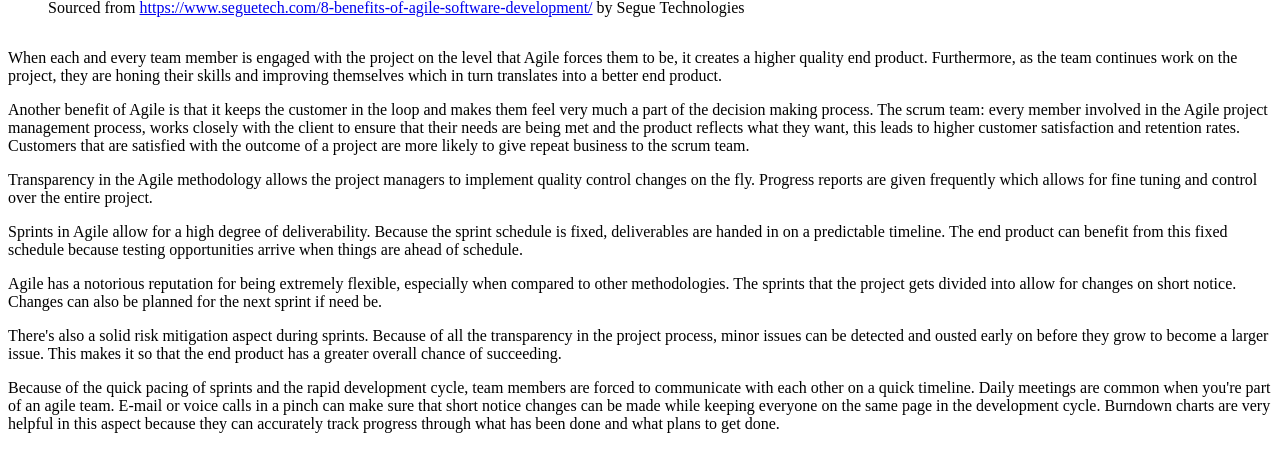
After one commit to khoderp/ITIS-3300-Blog, a Flask app: template templates/articles/benefits_of_agile.html in a window 1280 px wide. The commit adds this page. Shown: the part 801-1250 px from the top of the page. Run offline with Flask 3, Linux system fonts and the light colour scheme; the template is opened without the code that fills it, so the values that code supplies are empty.

Commit message:
Added the Benefits of Agile article
Removed the example article

```diff
--- a/templates/article.html
+++ b/templates/article.html
@@ -1,7 +1,9 @@
 {% extends "base.html" %}
 
+{% set title = article.title %}
+
 {% block main %}
-	<div class="container mt-4">
+	<div class="container col-xl-8 col-xxl-6 my-5">
 		<h1 class="display-2">{{ article.title }}</h1>
 		<div class="d-flex gap-3">
 			<h6 class="text-body-secondary">By {{ article.author }}</h6>
--- /dev/null
+++ b/templates/articles/benefits_of_agile.html
@@ -0,0 +1,58 @@
+<p>
+	To begin, let's define the Agile methodology in the context of project management. Agile can be understood as an iterative process for the execution of a project that is continually evolving as it progresses.
+</p>
+
+<figure class="figure">
+	<img
+		class="figure-img"
+		src="https://miro.medium.com/v2/resize:fit:720/format:webp/1*GtEtKSrRQtLhx_gffxFhSA.png"
+		alt="The five steps of Agile">
+
+	<figcaption class="figure-caption">
+		Sourced from <a href="https://medium.com/@abeythilakeudara3/agile-methodology-106270809c99">https://medium.com/@abeythilakeudara3/agile-methodology-106270809c99</a> by Udara Abeythilake
+	</figcaption>
+</figure>
+
+<p>
+	One of the key benefits for using an agile methodology for your project is that particular stages of the project cycle can garner quick feedback and from this feedback, proposed changes can be implemented rather quickly. This makes Agile an attractive choice when considering quicker methodologies for a project. Each branch of the iterative cycle is called a sprint; or a set period of time in which a particular amount of work is completed. The project manager decides what work and how much work is to be completed within a sprint. The benefit here is that a good project manager can assign just enough work to optimize a sprint while ensuring that the workers aren't being overworked or underworked, which can lead to burnout, missed deadlines, or budget surpluses depending on how much/how little work is being completed.
+</p>
+
+<figure class="figure">
+	<img
+		class="figure-img"
+		src="https://www.seguetech.com/wp-content/uploads/2015/08/segue-blog-8-benefits-agile-development.png"
+		alt="The eight benefits of Agile">
+
+	<figcaption class="figure-caption">
+		Sourced from <a href="https://www.seguetech.com/8-benefits-of-agile-software-development/">https://www.seguetech.com/8-benefits-of-agile-software-development/</a> by Segue Technologies
+	</figcaption>
+</figure>
+<img src="">
+
+<p>
+	When each and every team member is engaged with the project on the level that Agile forces them to be, it creates a higher quality end product. Furthermore, as the team continues work on the project, they are honing their skills and improving themselves which in turn translates into a better end product.
+</p>
+
+<p>
+	Another benefit of Agile is that it keeps the customer in the loop and makes them feel very much a part of the decision making process. The scrum team: every member involved in the Agile project management process, works closely with the client to ensure that their needs are being met and the product reflects what they want, this leads to higher customer satisfaction and retention rates. Customers that are satisfied with the outcome of a project are more likely to give repeat business to the scrum team.
+</p>
+
+<p>
+	Transparency in the Agile methodology allows the project managers to implement quality control changes on the fly. Progress reports are given frequently which allows for fine tuning and control over the entire project.
+</p>
+
+<p>
+	Sprints in Agile allow for a high degree of deliverability. Because the sprint schedule is fixed, deliverables are handed in on a predictable timeline. The end product can benefit from this fixed schedule because testing opportunities arrive when things are ahead of schedule.
+</p>
+
+<p>
+	Agile has a notorious reputation for being extremely flexible, especially when compared to other methodologies. The sprints that the project gets divided into allow for changes on short notice. Changes can also be planned for the next sprint if need be.
+</p>
+
+<p>
+	There's also a solid risk mitigation aspect during sprints. Because of all the transparency in the project process, minor issues can be detected and ousted early on before they grow to become a larger issue. This makes it so that the end product has a greater overall chance of succeeding.
+</p>
+
+<p>
+	Because of the quick pacing of sprints and the rapid development cycle, team members are forced to communicate with each other on a quick timeline. Daily meetings are common when you're part of an agile team. E-mail or voice calls in a pinch can make sure that short notice changes can be made while keeping everyone on the same page in the development cycle. Burndown charts are very helpful in this aspect because they can accurately track progress through what has been done and what plans to get done.
+</p>
--- /dev/null
+++ b/templates/articles/benefits_of_agile.json
@@ -0,0 +1,7 @@
+{
+	"title": "The Benefits of Agile",
+	"author": "Mohamad Moumneh",
+	"date": "2023-09-09",
+	"subpath": "benefits_of_agile",
+	"templatePath": "benefits_of_agile.html"
+}
--- a/templates/articles/example_article.html
+++ /dev/null
@@ -1 +0,0 @@
-<p>This is the article's paragraph.</p>
--- a/templates/base.html
+++ b/templates/base.html
@@ -18,7 +18,7 @@
 			src="https://cdn.jsdelivr.net/npm/bootstrap@5.3.1/dist/js/bootstrap.bundle.min.js"
 			integrity="sha384-HwwvtgBNo3bZJJLYd8oVXjrBZt8cqVSpeBNS5n7C8IVInixGAoxmnlMuBnhbgrkm"></script>
 
-		<title>Agile Project Management</title>
+		<title>{% if title is defined %}{{ title }} | {% endif %}Agile Project Management</title>
 
 		{% block head %}{% endblock %}
 	</head>
```
Also changed, not shown: blog/__init__.py (+6 -2 lines), templates/articles/example_article.json (deleted, +0 -7 lines).
